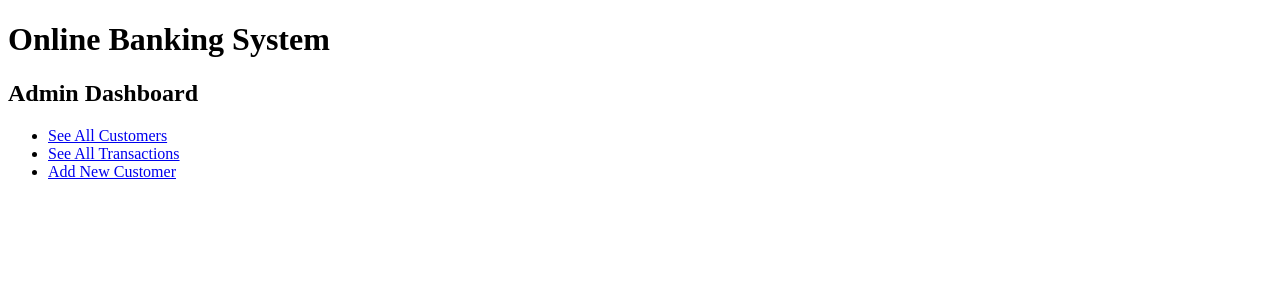
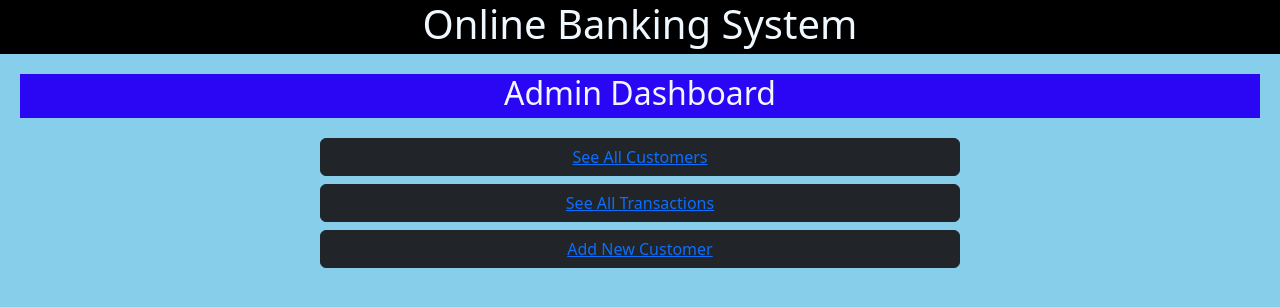
Before and after one commit to ShifatiRabbi/OnlineBankingSystem-using-django, a Django app: page / in a window 1280 px wide. Shown: the top 307 px of the page. Run offline with Django 5.2, Linux system fonts and the light colour scheme.

Commit message:
Customer dashboard create and design update for all

```diff
--- a/MainApp/urls.py
+++ b/MainApp/urls.py
@@ -11,7 +11,15 @@ urlpatterns = [
     path('update_customer/<int:customer_id>/', views.update_customer, name='update_customer'),
     path('delete_customer/<int:customer_id>/', views.delete_customer, name='delete_customer'),
 
+
+    path('customer_dashboard/', views.customer_dashboard, name='customer_dashboard'),
+    path('update_profile/', views.update_profile, name='update_profile'),
+    path('transaction_details/', views.transaction_details, name='transaction_details'),
+    path('send_money/', views.send_money, name='send_money'),
+    path('add_money/', views.add_money, name='add_money'),
+    path('chat_with_admin/', views.chat_with_admin, name='chat_with_admin'),
+
     # Add more URL patterns for other functionalities if needed
     path('login/', auth_views.LoginView.as_view(template_name='login.html'), name='login'),
-    path('logout/', auth_views.LogoutView.as_view(), name='logout'),
+    path('logout/', views.logout_view, name='logout'),
 ]
--- a/MainApp/views.py
+++ b/MainApp/views.py
@@ -4,6 +4,7 @@ from .models import UserProfile, Transaction
 from django.contrib.auth.models import User
 from django.contrib import messages
 from .forms import CustomerCreationForm, CustomerUpdateForm
+from django.contrib.auth import logout
 
 #******************** || Admin Views || **********************
 #@login_required
@@ -120,3 +121,22 @@ def request_zakat(request):
 
 # Real-Time Chat Views (if using Django Channels or similar)
 # Implement chat functionality for both admin and customers"""
+def logout_view(request):
+    logout(request)
+    return redirect('admin_dashboard')
+
+#@login_required
+def customer_dashboard(request):
+    user = request.user  # Assuming user details are stored in request.user
+    return render(request, 'customer_dashboard.html', {'user': user})
+
+def update_profile(request):
+    pass
+def transaction_details(request):
+    pass
+def send_money(request):
+    pass
+def add_money(request):
+    pass
+def chat_with_admin(request):
+    pass
--- a/OnlineBankingManagement/settings.py
+++ b/OnlineBankingManagement/settings.py
@@ -123,5 +123,5 @@ STATIC_URL = "static/"
 # https://docs.djangoproject.com/en/5.0/ref/settings/#default-auto-field
 
 DEFAULT_AUTO_FIELD = "django.db.models.BigAutoField"
-LOGIN_REDIRECT_URL = 'user_dashboard'
+LOGIN_REDIRECT_URL = 'customer_dashboard'
 LOGOUT_REDIRECT_URL = 'admin_dashboard'
--- a/details.txt
+++ b/details.txt
@@ -1,3 +1,4 @@
    email			username	password		bank_acc_no
 
 1. test1@gmail.com		Testing1	*121*test1#		SMA20231226001
+2. test2@gmail.com		Testing2	*121*test2#		SMA20231226002
--- a/templates/add_customer.html
+++ b/templates/add_customer.html
@@ -1,7 +1,7 @@
 {% extends 'base.html' %}
 
 {% block content %}
-    <h2>Add New Customer</h2>
+    <h2 class="head-center">Add New Customer</h2>
     <form method="post">
         {% csrf_token %}
         {{ form.as_p }}
--- a/templates/admin_dashboard.html
+++ b/templates/admin_dashboard.html
@@ -1,12 +1,13 @@
 {% extends 'base.html' %}
 
 {% block content %}
-    <h2>Admin Dashboard</h2>
+    <h2 class="head-center">Admin Dashboard</h2>
 
-    <ul>
-        <li><a href="{% url 'see_all_customers' %}">See All Customers</a></li>
-        <li><a href="{% url 'see_all_transactions' %}">See All Transactions</a></li>
-        <li><a href="{% url 'add_customer' %}">Add New Customer</a></li>
-        <!-- You can add more options here -->
-    </ul>
+    <div class="d-grid gap-2 col-6 mx-auto">
+        <button class="btn btn-dark" type="button"><a href="{% url 'see_all_customers' %}">See All Customers</a></button>
+        <button class="btn btn-dark" type="button"><a href="{% url 'see_all_transactions' %}">See All Transactions</a></button>
+        <button class="btn btn-dark" type="button"><a href="{% url 'add_customer' %}">Add New Customer</a></button>
+
+    </div>
+
 {% endblock %}
--- a/templates/base.html
+++ b/templates/base.html
@@ -1,13 +1,56 @@
 <!DOCTYPE html>
+{% load static %}
 <html lang="en">
 <head>
     <meta charset="UTF-8">
-    <title>Online Banking System</title>
-    <!-- Add your CSS, JavaScript links, and other necessary elements here -->
+    <link href="https://cdn.jsdelivr.net/npm/bootstrap@5.2.0/dist/css/bootstrap.min.css" rel="stylesheet">
+    <script src="https://cdn.jsdelivr.net/npm/bootstrap@5.2.0/dist/js/bootstrap.bundle.min.js"></script>
+    <meta name="viewport" content="width=device-width, initial-scale=1, shrink-to-fit=no">
+
+
+    <title>
+        {% block title %}
+        {% endblock title %}
+    </title>
+    <style>
+        /* Add your custom CSS styles here */
+        body {
+            background-color: #87ceeb; /* Sky color */
+        }
+        .card {
+            border: 2px solid #db0808; /* Border with black color */
+            margin-bottom: 20px;
+            padding: 10px;
+            height: 200px;
+        }
+        .card-body p {
+            border-bottom: 1px solid #4f07f8; /* Underline each attribute */
+            padding-bottom: 5px;
+            margin-bottom: 5px;
+        }
+        .no-underline {
+            text-decoration: none;
+            color: white;
+            font-weight: bold;
+        }
+        .text-center{
+            color: aliceblue;
+            background: black;
+            padding-bottom: 6px;
+        }
+        .head-center{
+            color: aliceblue;
+            background: rgb(42, 6, 245);
+            padding-bottom: 6px;
+            text-align: center;
+            margin: 20px;
+        }
+
+    </style>
 </head>
 <body>
     <header>
-        <h1>Online Banking System</h1>
+        <h1 class=" text-center">Online Banking System</h1>
         <!-- Add other header content here -->
     </header>
 
```
Also changed, not shown: templates/customer_dashboard.html (added, +60 -0 lines), templates/see_all_customers.html (+5 -5 lines), db.sqlite3.
